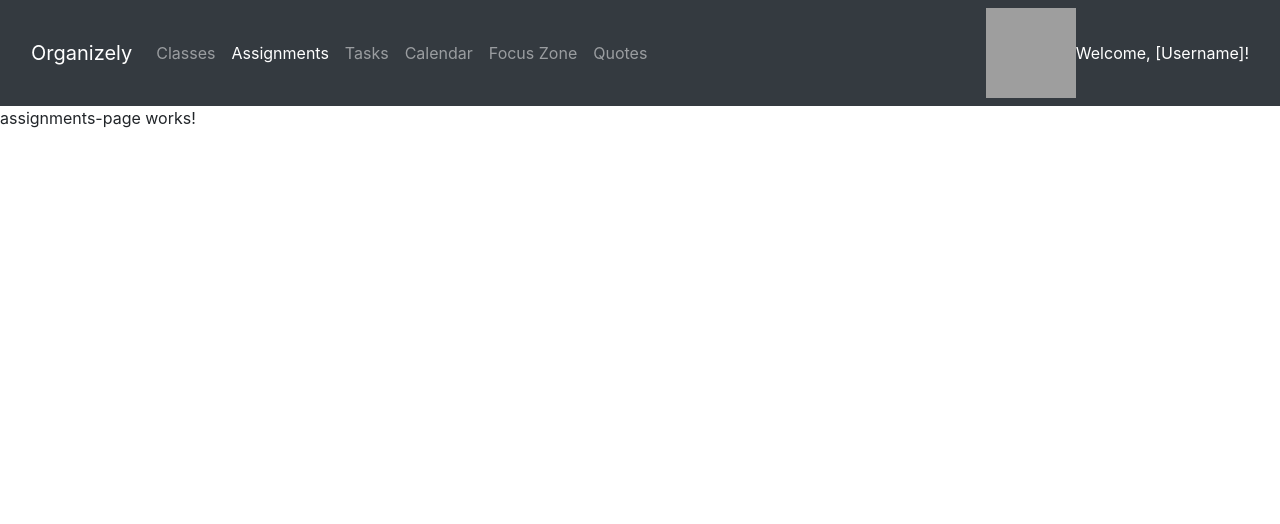
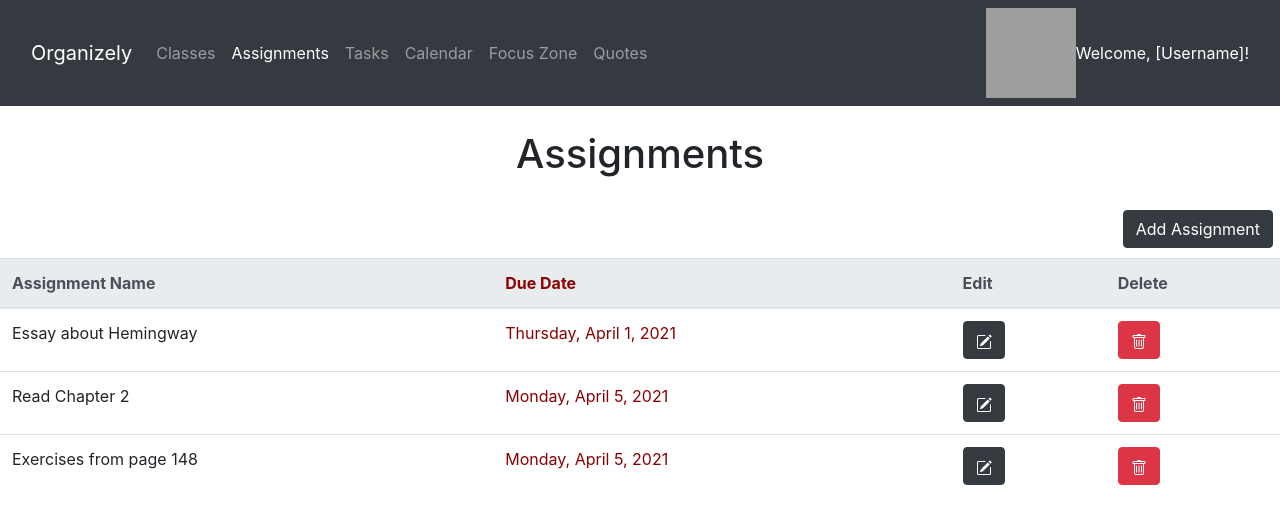
Before and after one commit to AKA-Liftoff-Group-2021/Organizely-App, an Angular app in the folder Organizely/: page /organizely/assignments in a window 1280 px wide. Shown: the top 524 px of the page. Built offline with nearby package versions, Linux system fonts and the light colour scheme; grey boxes are pictures that could not be loaded; what @fullCalendar/timegrid, @fullcalendar/angular, @fullcalendar/list would draw is missing.

Commit message:
Set up assignment page, assignment form, and routing on home page to assignment form after clicking Add button

```diff
--- a/Organizely/package.json
+++ b/Organizely/package.json
@@ -25,6 +25,7 @@
     "@fullcalendar/list": "^5.5.0",
     "@fullcalendar/timegrid": "^5.5.1",
     "bootstrap": "^4.6.0",
+    "bootstrap-icons": "^1.4.0",
     "jquery": "^3.6.0",
     "popper.js": "^1.16.1",
     "rxjs": "~6.6.0",
--- a/Organizely/src/app/agenda/agenda.component.html
+++ b/Organizely/src/app/agenda/agenda.component.html
@@ -11,7 +11,7 @@
   </button>
   <div class="dropdown-menu" aria-labelledby="dropdownMenuButton">
     <a class="dropdown-item" routerLink="/organizely/classform">Class</a>
-    <a class="dropdown-item">Assignment</a>
+    <a class="dropdown-item" routerLink="/organizely/assignmentform">Assignment</a>
     <a class="dropdown-item" routerLink="/organizely/taskform">Task</a>
   </div>
 </div>
--- a/Organizely/src/app/app-routing.module.ts
+++ b/Organizely/src/app/app-routing.module.ts
@@ -2,6 +2,7 @@ import { NgModule } from '@angular/core';
 import { Routes, RouterModule } from '@angular/router';
 
 import { AgendaComponent } from './agenda/agenda.component';
+import { AssignmentsFormComponent } from './assignments-form/assignments-form.component';
 import { AssignmentsPageComponent } from './assignments-page/assignments-page.component';
 import { CalendarPageComponent } from './calendar-page/calendar-page.component';
 import { ClassesFormComponent } from './classes-form/classes-form.component';
@@ -17,11 +18,12 @@ const routes: Routes = [
   { path: 'organizely/classes', component: ClassesPageComponent },
   { path: 'organizely/classform', component: ClassesFormComponent },
   { path: 'organizely/assignments', component: AssignmentsPageComponent },
+  { path: 'organizely/assignmentform', component: AssignmentsFormComponent},
   { path: 'organizely/tasks', component: TasksPageComponent },
   { path: 'organizely/taskform', component: TasksFormComponent },
   { path: 'organizely/calendar', component: CalendarPageComponent },
   { path: 'organizely/focus-zone', component: FocusZoneComponent },
-  { path: 'organizely/quotes', component: QuotesPageComponent },
+  { path: 'organizely/quotes', component: QuotesPageComponent }
 ];
 
 @NgModule({
--- a/Organizely/src/app/app.module.ts
+++ b/Organizely/src/app/app.module.ts
@@ -22,6 +22,7 @@ import { ClassesFormComponent } from './classes-form/classes-form.component';
 import { DayStringPipe } from './shared/day-string.pipe';
 import { StandardTimePipe } from './shared/standard-time.pipe';
 import { TasksFormComponent } from './tasks-form/tasks-form.component';
+import { AssignmentsFormComponent } from './assignments-form/assignments-form.component';
 
 FullCalendarModule.registerPlugins([listPlugin, timeGridPlugin]);
 
@@ -40,6 +41,7 @@ FullCalendarModule.registerPlugins([listPlugin, timeGridPlugin]);
     DayStringPipe,
     StandardTimePipe,
     TasksFormComponent,
+    AssignmentsFormComponent,
   ],
   imports: [
     BrowserModule,
--- /dev/null
+++ b/Organizely/src/app/assignments-form/assignments-form.component.html
@@ -0,0 +1,38 @@
+<br>
+<div class="container">
+    <div class="row">
+      <div class="col">
+        <h2>Add Your Assignment</h2>
+<br>
+        <form (ngSubmit)="onSubmit(assignmentForm)" #assignmentForm="ngForm">
+          <div class="form-group">
+            <label for="assignmentName">Assignment Name</label>
+            <input
+              type="text"
+              class="form-control"
+              id="assignmentName"
+              ngModel
+              name="assignmentName"
+              required
+              #assignmentName="ngModel"
+            />
+          </div>
+
+          <div class="form-group">
+            <label for="dueDate">Due Date</label>
+            <input
+              type="date"
+              class="form-control"
+              id="dueDate"
+              ngModel
+              name="dueDate"
+              required
+              #dueDate="ngModel"
+            />
+          </div>
+          <br>
+          <button type="submit" class="btn btn-primary">Submit</button>
+        </form>
+      </div>
+    </div>
+  </div>
--- /dev/null
+++ b/Organizely/src/app/assignments-form/assignments-form.component.ts
@@ -0,0 +1,51 @@
+import { Component, OnInit } from '@angular/core';
+import { NgForm } from '@angular/forms';
+import { Router } from '@angular/router';
+import { Assignment } from '../shared/models/assignment.model';
+
+@Component({
+  selector: 'app-assignments-form',
+  templateUrl: './assignments-form.component.html',
+  styleUrls: ['./assignments-form.component.css']
+})
+export class AssignmentsFormComponent implements OnInit {
+
+  constructor(private router: Router) { }
+
+  ngOnInit(): void {
+  }
+
+  onSubmit(assignmentForm: NgForm) {
+    const value = assignmentForm.value;
+    const newAssignment = new Assignment(value.assignmentName, value.dueDate);
+    console.log(newAssignment);
+
+    this.router.navigate(['/', 'organizely', 'assignments']);
+  }
+
+  convertToDate(dateString: string, type: string): Date {
+    let dateArr = dateString.split('-');
+
+    const year = Number(dateArr[0]);
+    const month = Number(dateArr[1]);
+    let day = Number(dateArr[2]);
+
+    let newDate = new Date(year, month, day);
+
+    newDate.setMonth(newDate.getMonth() - 1);
+
+    // let lastDayOfMonth = new Date(
+    //   newDate.getFullYear(),
+    //   newDate.getMonth() + 1,
+    //   0
+    // );
+
+    if (type === 'end') {
+      //TODO: Test for edge cases
+      newDate.setDate(newDate.getDate() + 1);
+    }
+
+    return newDate;
+  }
+
+}
--- a/Organizely/src/app/assignments-page/assignments-page.component.html
+++ b/Organizely/src/app/assignments-page/assignments-page.component.html
@@ -1 +1,33 @@
-<p>assignments-page works!</p>
+<br>
+<h1 style="text-align: center;">Assignments</h1>
+<br>
+
+<button style="float: right; margin-right: 7px;" class="btn btn-dark" routerLink="/organizely/assignmentform">
+    Add Assignment
+  </button>
+  <br>
+  <br>
+<table class="table">
+    <thead class="thead-light">
+      <tr>
+        <th scope="col">Assignment Name</th>
+        <th scope="col" style="color: darkred;">Due Date</th>
+        <th scope="col">Edit</th>
+        <th scope="col">Delete</th>
+      </tr>
+    </thead>
+    <tbody>
+      <tr *ngFor="let assignment of assignments; let i = index">
+        <td>{{ assignment.assignmentName }}</td>
+        <td style="color: darkred">{{ assignment.dueDate | date:'fullDate' }}</td>
+        <td><button type="button" class="btn btn-dark"><svg xmlns="http://www.w3.org/2000/svg" width="16" height="16" fill="currentColor" class="bi bi-pencil-square" viewBox="0 0 16 16">
+            <path d="M15.502 1.94a.5.5 0 0 1 0 .706L14.459 3.69l-2-2L13.502.646a.5.5 0 0 1 .707 0l1.293 1.293zm-1.75 2.456l-2-2L4.939 9.21a.5.5 0 0 0-.121.196l-.805 2.414a.25.25 0 0 0 .316.316l2.414-.805a.5.5 0 0 0 .196-.12l6.813-6.814z"/>
+            <path fill-rule="evenodd" d="M1 13.5A1.5 1.5 0 0 0 2.5 15h11a1.5 1.5 0 0 0 1.5-1.5v-6a.5.5 0 0 0-1 0v6a.5.5 0 0 1-.5.5h-11a.5.5 0 0 1-.5-.5v-11a.5.5 0 0 1 .5-.5H9a.5.5 0 0 0 0-1H2.5A1.5 1.5 0 0 0 1 2.5v11z"/>
+          </svg></button></td>
+        <td><button type="button" class="btn btn-danger"><svg xmlns="http://www.w3.org/2000/svg" width="16" height="16" fill="currentColor" class="bi bi-trash" viewBox="0 0 16 16">
+            <path d="M5.5 5.5A.5.5 0 0 1 6 6v6a.5.5 0 0 1-1 0V6a.5.5 0 0 1 .5-.5zm2.5 0a.5.5 0 0 1 .5.5v6a.5.5 0 0 1-1 0V6a.5.5 0 0 1 .5-.5zm3 .5a.5.5 0 0 0-1 0v6a.5.5 0 0 0 1 0V6z"/>
+            <path fill-rule="evenodd" d="M14.5 3a1 1 0 0 1-1 1H13v9a2 2 0 0 1-2 2H5a2 2 0 0 1-2-2V4h-.5a1 1 0 0 1-1-1V2a1 1 0 0 1 1-1H6a1 1 0 0 1 1-1h2a1 1 0 0 1 1 1h3.5a1 1 0 0 1 1 1v1zM4.118 4L4 4.059V13a1 1 0 0 0 1 1h6a1 1 0 0 0 1-1V4.059L11.882 4H4.118zM2.5 3V2h11v1h-11z"/>
+          </svg></button></td>
+      </tr>
+    </tbody>
+</table>
--- a/Organizely/src/app/assignments-page/assignments-page.component.ts
+++ b/Organizely/src/app/assignments-page/assignments-page.component.ts
@@ -1,4 +1,6 @@
 import { Component, OnInit } from '@angular/core';
+import { Assignments } from '../shared/mock-data/mock-assignments';
+import { Assignment } from '../shared/models/assignment.model';
 
 @Component({
   selector: 'app-assignments-page',
@@ -6,6 +8,7 @@ import { Component, OnInit } from '@angular/core';
   styleUrls: ['./assignments-page.component.css']
 })
 export class AssignmentsPageComponent implements OnInit {
+  assignments: Assignment[] = Assignments;
 
   constructor() { }
 
--- /dev/null
+++ b/Organizely/src/app/shared/mock-data/mock-assignments.ts
@@ -0,0 +1,16 @@
+import { Assignment } from "../models/assignment.model";
+
+export const Assignments: Assignment[] = [
+    {
+        assignmentName: 'Essay about Hemingway',
+        dueDate: new Date(2021, 3, 1)
+    },
+    {
+        assignmentName: 'Read Chapter 2',
+        dueDate: new Date(2021, 3, 5)
+    },
+    {
+        assignmentName: 'Exercises from page 148',
+        dueDate: new Date(2021, 3, 5)
+    }
+];
```
Also changed, not shown: Organizely/src/app/assignments-form/assignments-form.component.css (added), 2 other files (tests, documents, lock files or other folders).
